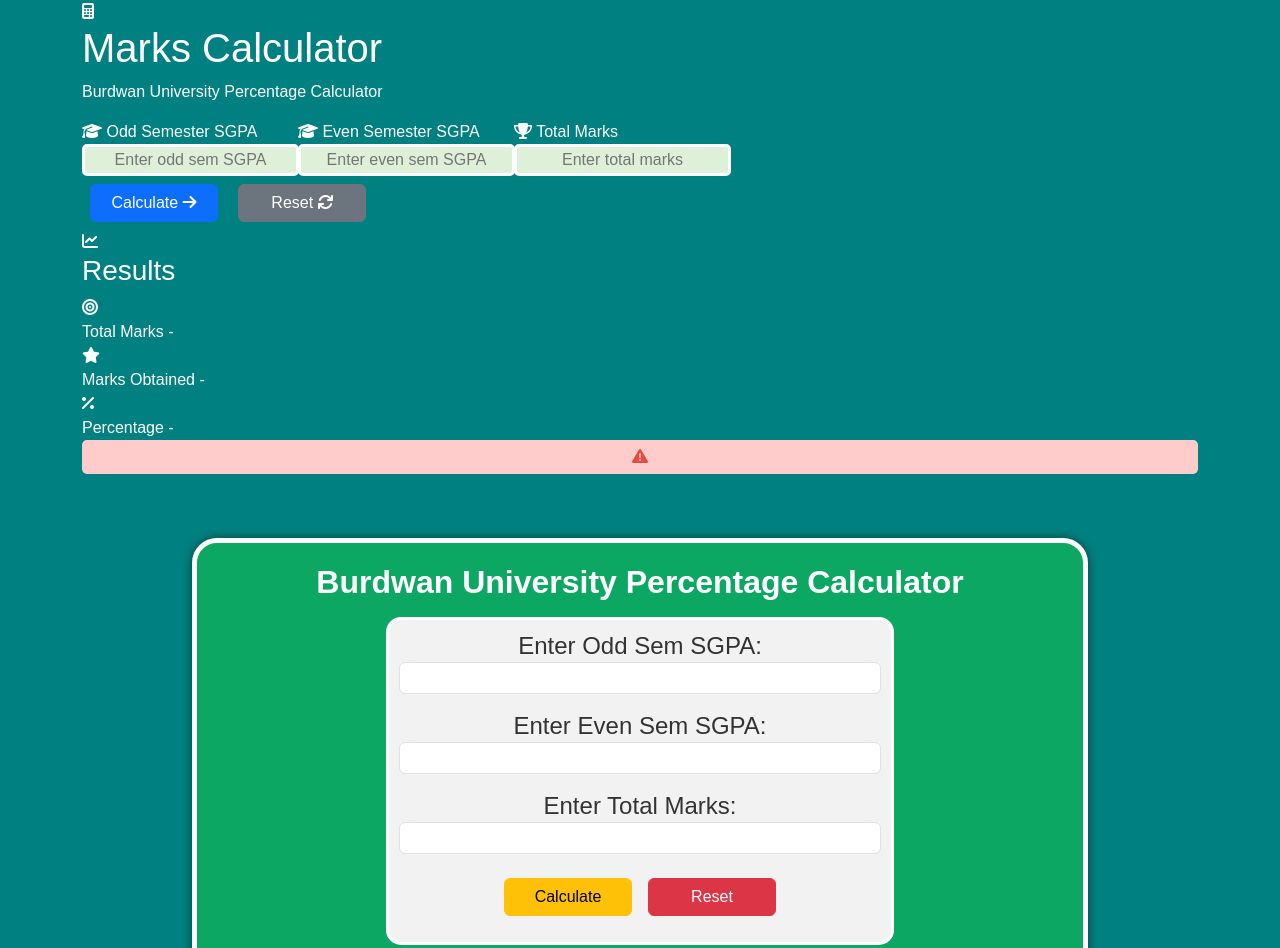
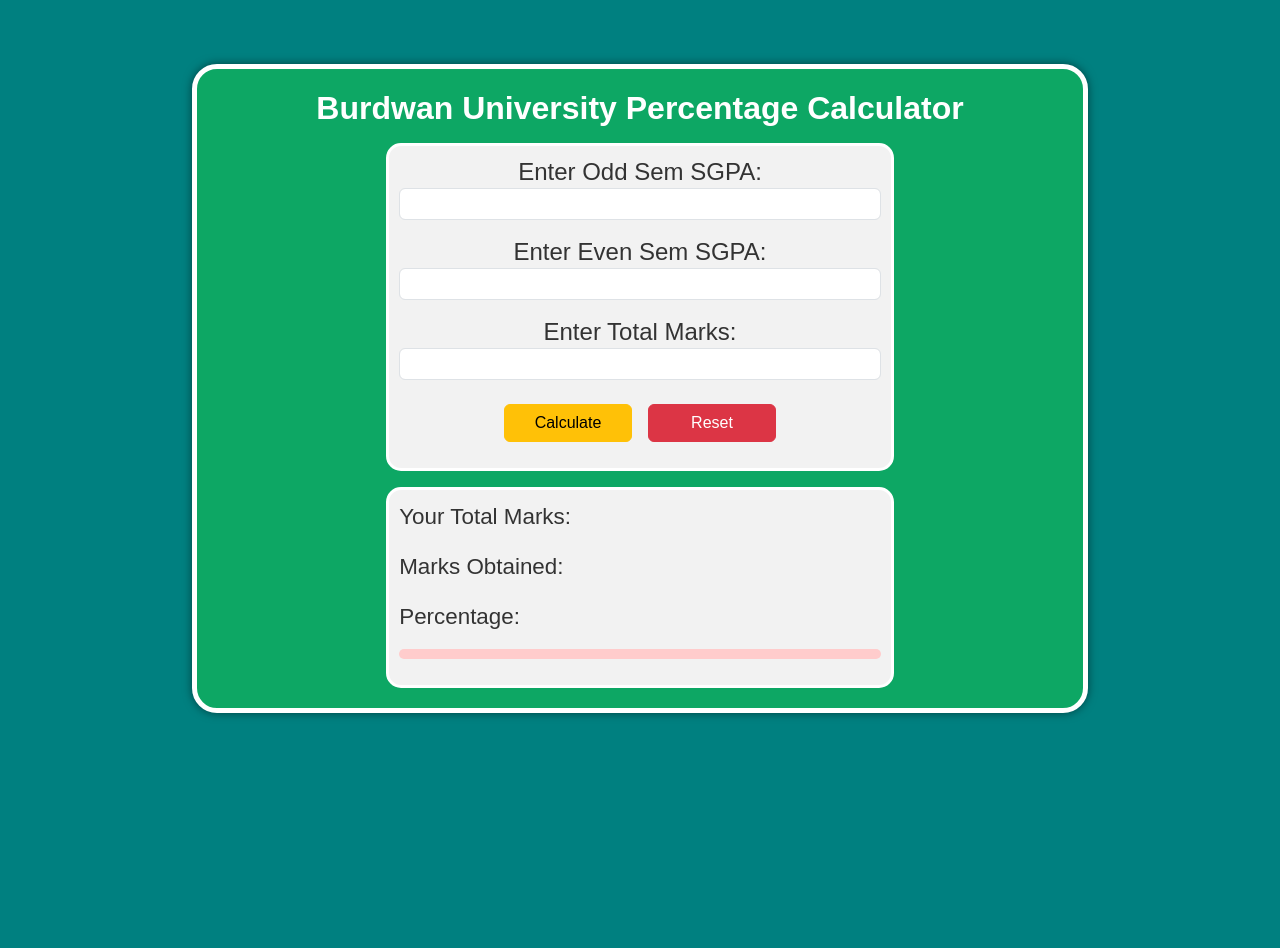
Before and after one commit to arpan2003mondal/Marks-Calculation, a plain HTML site: page index.html in a window 1280 px wide. Shown: the top 948 px of the page. After the commit the page ends 800 px from the top, so only its background shows below. Drawn offline with nearby package versions, Linux system fonts and the light colour scheme.

Commit message:
index file changed

```diff
--- a/index.html
+++ b/index.html
@@ -1,134 +1,4 @@
 <!DOCTYPE html>
-<html lang="en">
-<head>
-    <meta charset="UTF-8">
-    <meta name="viewport" content="width=device-width, initial-scale=1.0">
-    <title>Burdwan University Marks Calculator</title>
-    <link href="https://fonts.googleapis.com/css2?family=Poppins:wght@300;400;500;600;700;800&display=swap" rel="stylesheet">
-    <link href="https://cdnjs.cloudflare.com/ajax/libs/font-awesome/6.4.0/css/all.min.css" rel="stylesheet">
-    <link rel="stylesheet" href="style.css">
-</head>
-<body>
-    <div class="background-animation">
-        <div class="floating-shape shape-1"></div>
-        <div class="floating-shape shape-2"></div>
-        <div class="floating-shape shape-3"></div>
-        <div class="floating-shape shape-4"></div>
-        <div class="floating-shape shape-5"></div>
-    </div>
-
-    <div class="container">
-        <div class="calculator-card">
-            <div class="header">
-                <div class="icon-wrapper">
-                    <i class="fas fa-calculator"></i>
-                </div>
-                <h1 class="title">
-                    <span class="title-primary">Marks</span>
-                    <span class="title-secondary">Calculator</span>
-                </h1>
-                <p class="subtitle">Burdwan University Percentage Calculator</p>
-                <div class="decorative-line"></div>
-            </div>
-
-            <form id="marksForm" class="form-container">
-                <div class="input-group">
-                    <div class="input-wrapper">
-                        <label for="oddSem" class="input-label">
-                            <i class="fas fa-graduation-cap"></i>
-                            Odd Semester SGPA
-                        </label>
-                        <div class="input-container">
-                            <input type="number" id="oddSem" class="form-input" step="0.01" placeholder="Enter odd sem SGPA" required>
-                            <div class="input-focus-border"></div>
-                        </div>
-                    </div>
-
-                    <div class="input-wrapper">
-                        <label for="evenSem" class="input-label">
-                            <i class="fas fa-graduation-cap"></i>
-                            Even Semester SGPA
-                        </label>
-                        <div class="input-container">
-                            <input type="number" id="evenSem" class="form-input" step="0.01" placeholder="Enter even sem SGPA" required>
-                            <div class="input-focus-border"></div>
-                        </div>
-                    </div>
-
-                    <div class="input-wrapper">
-                        <label for="totalMarks" class="input-label">
-                            <i class="fas fa-trophy"></i>
-                            Total Marks
-                        </label>
-                        <div class="input-container">
-                            <input type="number" id="totalMarks" class="form-input" placeholder="Enter total marks" required>
-                            <div class="input-focus-border"></div>
-                        </div>
-                    </div>
-                </div>
-
-                <div class="button-group">
-                    <button type="button" id="cal" class="btn btn-primary">
-                        <span class="btn-text">Calculate</span>
-                        <i class="fas fa-arrow-right btn-icon"></i>
-                        <div class="btn-shine"></div>
-                    </button>
-                    <button type="button" id="reset" class="btn btn-secondary">
-                        <span class="btn-text">Reset</span>
-                        <i class="fas fa-refresh btn-icon"></i>
-                    </button>
-                </div>
-            </form>
-
-            <div class="results-container">
-                <div class="results-header">
-                    <i class="fas fa-chart-line"></i>
-                    <h3>Results</h3>
-                </div>
-
-                <div class="results-grid">
-                    <div class="result-card">
-                        <div class="result-icon">
-                            <i class="fas fa-bullseye"></i>
-                        </div>
-                        <div class="result-content">
-                            <span class="result-label">Total Marks</span>
-                            <span class="result-value" id="one">-</span>
-                        </div>
-                    </div>
-
-                    <div class="result-card">
-                        <div class="result-icon">
-                            <i class="fas fa-star"></i>
-                        </div>
-                        <div class="result-content">
-                            <span class="result-label">Marks Obtained</span>
-                            <span class="result-value" id="two">-</span>
-                        </div>
-                    </div>
-
-                    <div class="result-card">
-                        <div class="result-icon">
-                            <i class="fas fa-percentage"></i>
-                        </div>
-                        <div class="result-content">
-                            <span class="result-label">Percentage</span>
-                            <span class="result-value" id="three">-</span>
-                        </div>
-                    </div>
-                </div>
-
-                <div id="warning" class="warning-card">
-                    <i class="fas fa-exclamation-triangle"></i>
-                    <span class="warning-text"></span>
-                </div>
-            </div>
-        </div>
-    </div>
-
-    <script src="app.js"></script>
-</body>
-</html><!DOCTYPE html>
 <html lang="en">
 <head>
     <meta charset="UTF-8">
```
